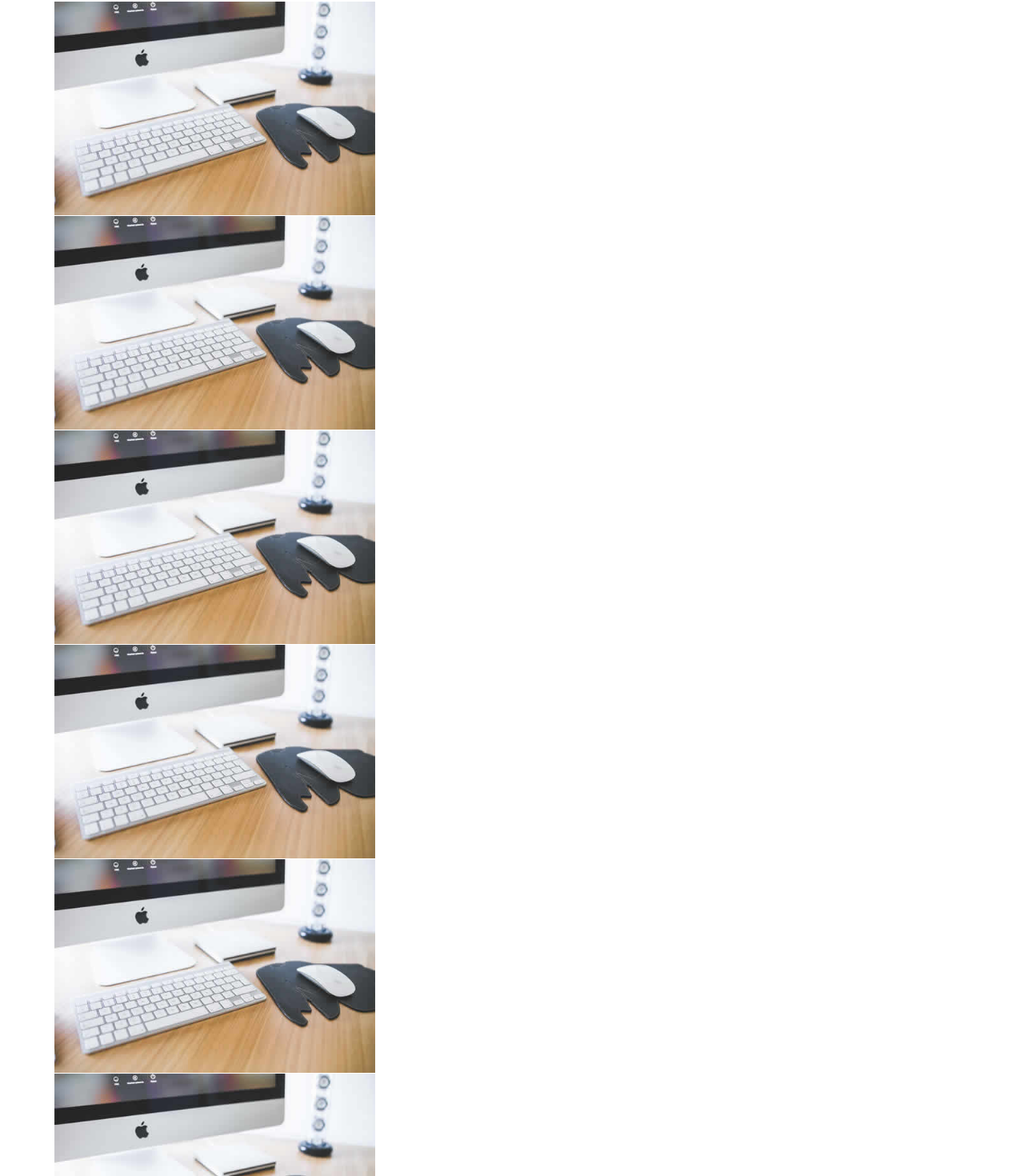
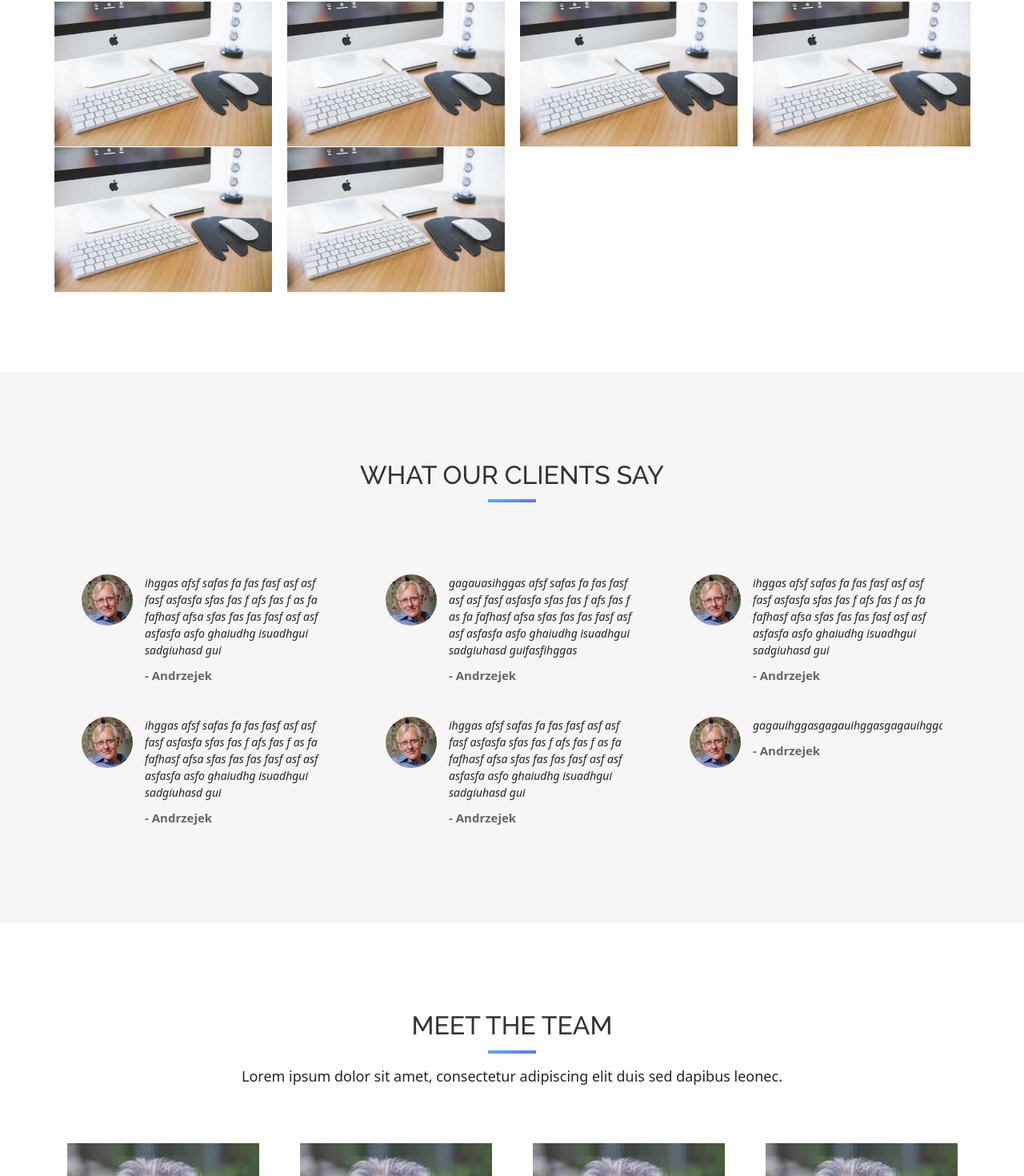
Before and after one commit to majoseek/Med-App, a React (Create React App) app in the folder client/: page / in a window 1280 px wide. Shown: the part 3094-4564 px from the top of the page at 80% size. Built offline with nearby package versions, Linux system fonts and the light colour scheme; what smooth-scroll would draw is missing.

Commit message:
Fixed Team, Gallery components

```diff
--- a/client/src/components/Gallery/Gallery.js
+++ b/client/src/components/Gallery/Gallery.js
@@ -11,44 +11,43 @@ export const Gallery = () => {
                         duis sed dapibus leonec.
                     </p>
                 </div>
-                <div className="row">
-                    <div className="portfolio-items">
-                        <div className="col-sm-6 col-md-4 col-lg-4">
+                <div className="row gx-5">
+                    <div className="col-sm-5 col-md-4 col-lg-3">
                         <Image
                             title="tyt125ul"
                             largeImage="./img/portfolio/01-large.jpg"
                             smallImage="./img/portfolio/01-small.jpg"
                         />
                     </div>
-                        <div className="col-sm-6 col-md-4 col-lg-4">
+                    <div className="col-sm-5 col-md-4 col-lg-3">
                         <Image
                             title="tytu512l"
                             largeImage="./img/portfolio/01-large.jpg"
                             smallImage="./img/portfolio/01-small.jpg"
                         />
                     </div>
-                        <div className="col-sm-6 col-md-4 col-lg-4">
+                    <div className="col-sm-5 col-md-4 col-lg-3">
                         <Image
                             title="tytul512"
                             largeImage="./img/portfolio/01-large.jpg"
                             smallImage="./img/portfolio/01-small.jpg"
                         />
                     </div>
-                        <div className="col-sm-6 col-md-4 col-lg-4">
+                    <div className="col-sm-5 col-md-4 col-lg-3">
                         <Image
                             title="tytul123"
                             largeImage="./img/portfolio/01-large.jpg"
                             smallImage="./img/portfolio/01-small.jpg"
                         />
                     </div>
-                        <div className="col-sm-6 col-md-4 col-lg-4">
+                    <div className="col-sm-5 col-md-4 col-lg-3">
                         <Image
                             title="tytul456"
                             largeImage="./img/portfolio/01-large.jpg"
                             smallImage="./img/portfolio/01-small.jpg"
                         />
                     </div>
-                        <div className="col-sm-6 col-md-4 col-lg-4">
+                    <div className="col-sm-5 col-md-4 col-lg-3">
                         <Image
                             title="tytu152l"
                             largeImage="./img/portfolio/01-large.jpg"
@@ -58,6 +57,5 @@ export const Gallery = () => {
                 </div>
             </div>
         </div>
-        </div>
     );
 };
--- a/client/src/components/Team/Team.js
+++ b/client/src/components/Team/Team.js
@@ -3,14 +3,14 @@ export const Team = () => {
     return (
         <div id="team" className="text-center">
             <div className="container">
-                <div className="col-md-8 col-md-offset-2 section-title">
+                <div className="col-md-8 offset-md-2 section-title">
                     <h2>Meet the Team</h2>
                     <p>
                         Lorem ipsum dolor sit amet, consectetur adipiscing elit
                         duis sed dapibus leonec.
                     </p>
                 </div>
-                <div id="row">
+                <div className="row gx-5">
                     <div className="col-md-3 col-sm-6 team">
                         <div className="thumbnail">
                             {" "}
```
Lines whose indentation alone changed are shown as unchanged.
